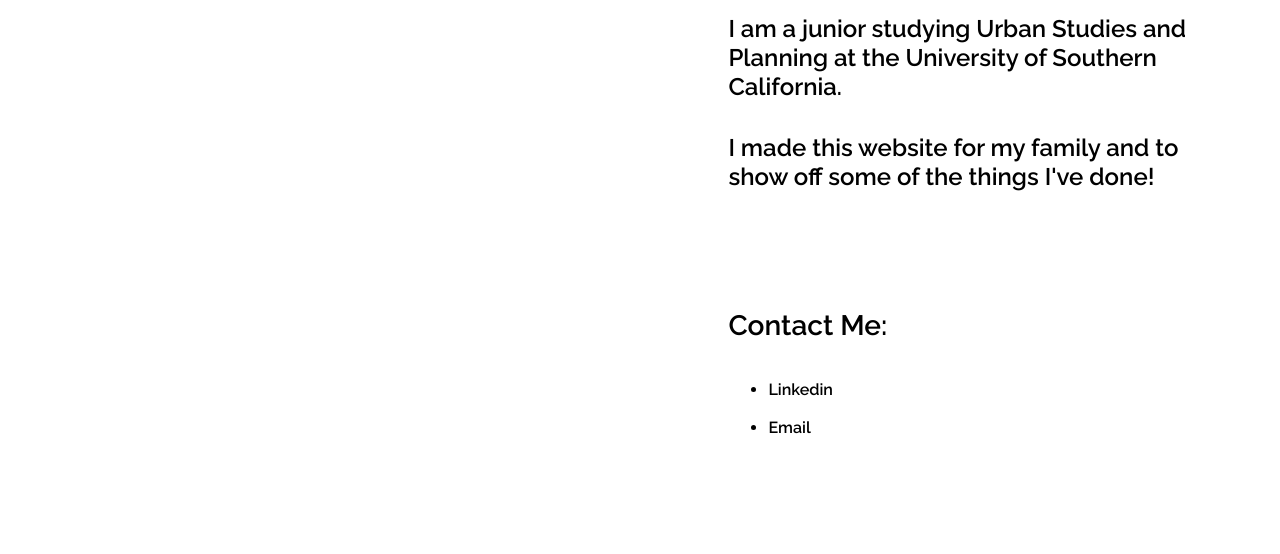
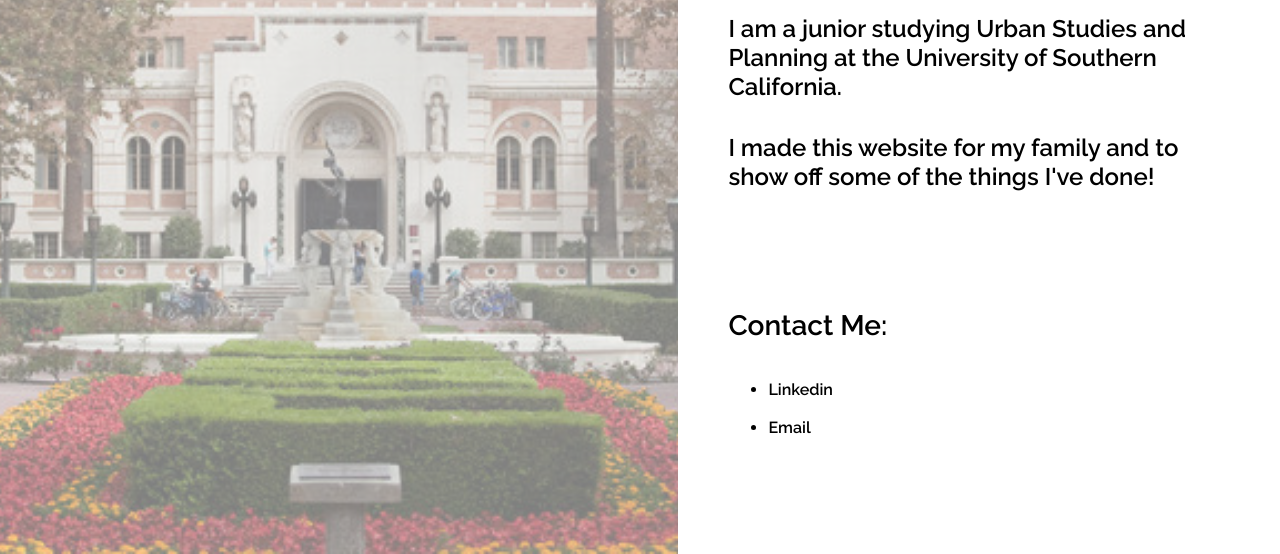
Before and after one commit to GrantAmann/grantamann.github.io, a plain HTML site: page index.html in a window 1280 px wide. Shown: the part 246-800 px from the top of the page. Drawn offline with Linux system fonts and the light colour scheme.

Commit message:
Revert "Update index.html"
This reverts commit 4f8ce96aa1dbb3b4bdb3238edac8a33447bd5a6d.

```diff
--- a/index.html
+++ b/index.html
@@ -133,7 +133,7 @@
             height:100%;
 
             position:relative;
-            background: url(amannfamily.org/img/doheny2.jpg);
+            background: url(img/doheny2.jpg);
             background-repeat: no-repeat;
             background-size:cover;
             background-position:center;
```
